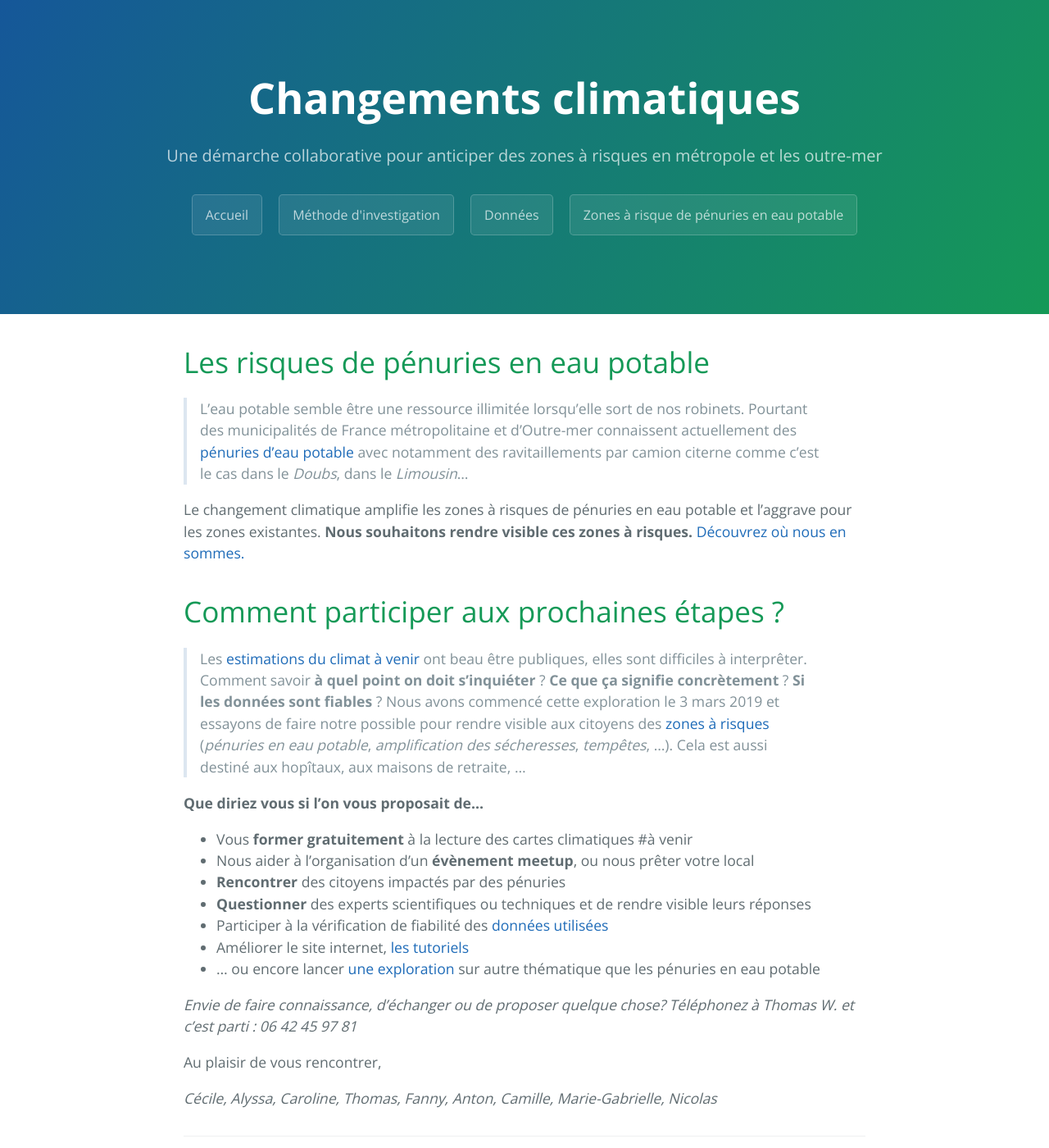
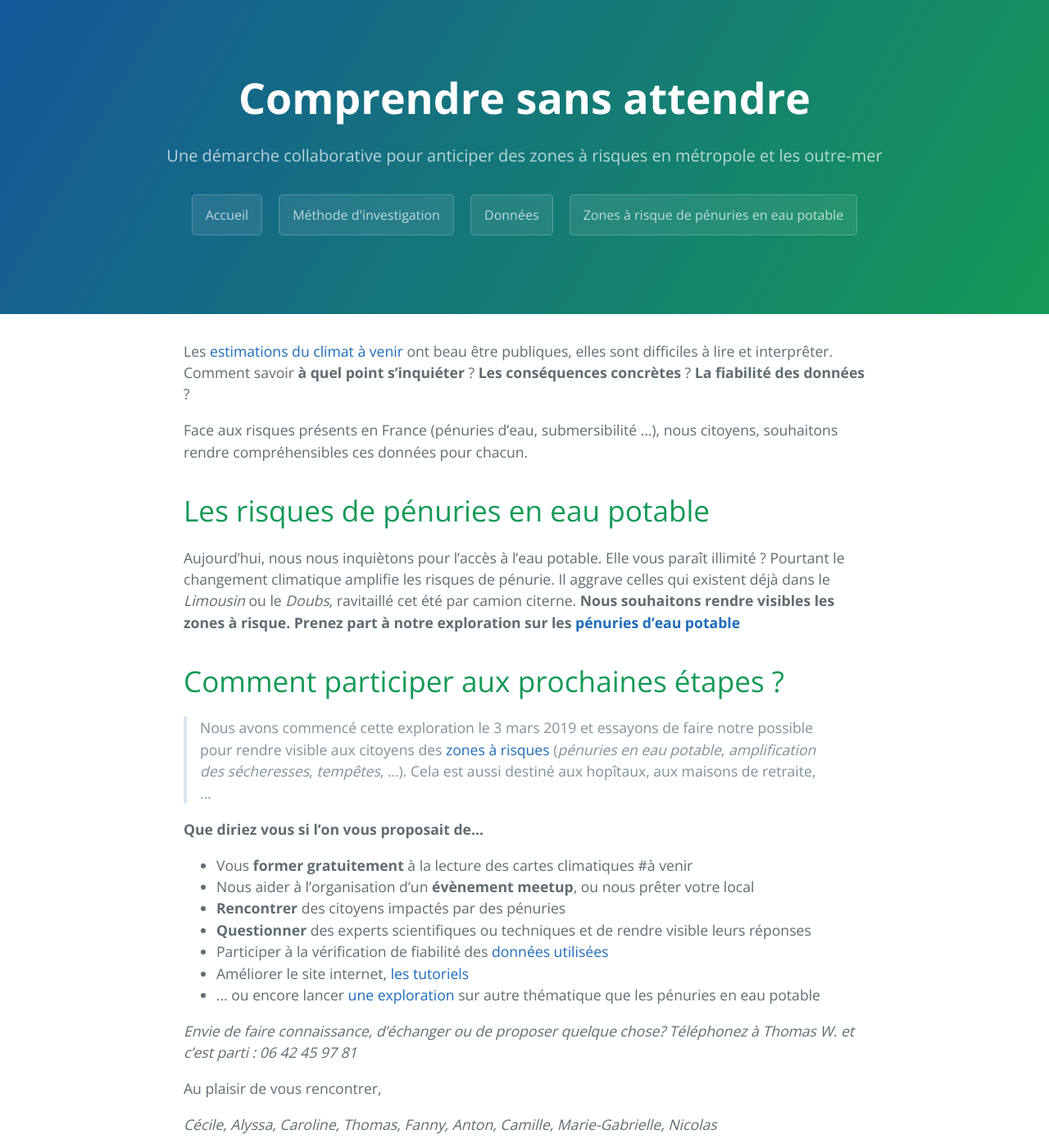
Before and after one commit to secheresses/Ancien-site, a Jekyll site: the page built from index.md, in a window 1280 px wide and 1400 px high. Shown: the whole window at 82% size. Built offline with Jekyll 4.4.1, drawn with Linux system fonts in a browser that asks for light colours.

Commit message:
intro modifiée

```diff
--- a/index.md
+++ b/index.md
@@ -1,18 +1,20 @@
 ---
 layout: default
-title: Changements climatiques
+title: Comprendre sans attendre
 ---
 
+Les [estimations du climat à venir](../donnees) ont beau être publiques, elles sont difficiles à lire et interprêter. Comment savoir **à quel point s'inquiéter** ? **Les conséquences concrètes** ? **La fiabilité des données** ?
+
+Face aux risques présents en France (pénuries d’eau, submersibilité …), nous citoyens, souhaitons rendre compréhensibles ces données pour chacun.
 
 # Les risques de pénuries en eau potable
 
-> L'eau potable semble être une ressource illimitée lorsqu'elle sort de nos robinets. Pourtant des municipalités de France métropolitaine et d'Outre-mer connaissent actuellement des [pénuries d'eau potable](../risques-penurie-eau) avec notamment des ravitaillements par camion citerne comme c'est le cas dans le *Doubs*, dans le *Limousin*...
+Aujourd’hui, nous nous inquiètons pour l’accès à l’eau potable. Elle vous paraît illimité ? Pourtant le changement climatique amplifie les risques de pénurie. Il aggrave celles qui existent déjà dans le *Limousin* ou le *Doubs*, ravitaillé cet été par camion citerne. **Nous souhaitons rendre visibles les zones à risque.  Prenez part à notre exploration sur les [pénuries d'eau potable](../risques-penurie-eau)**
 
-Le changement climatique amplifie les zones à risques de pénuries en eau potable et l'aggrave pour les zones existantes. **Nous souhaitons rendre visible ces zones à risques.** [Découvrez où nous en sommes.](../risques-penurie-eau)
 
 # Comment participer aux prochaines étapes ?
 
-> Les [estimations du climat à venir](../donnees) ont beau être publiques, elles sont difficiles à interprêter. Comment savoir **à quel point on doit s'inquiéter** ? **Ce que ça signifie concrètement** ? **Si les données sont fiables** ? Nous avons commencé cette exploration le 3 mars 2019 et essayons de faire notre possible pour rendre visible aux citoyens des [zones à risques](../methode) (*pénuries en eau potable*, *amplification des sécheresses*, *tempêtes*, ...). Cela est aussi destiné aux hopîtaux, aux maisons de retraite, ...
+>  Nous avons commencé cette exploration le 3 mars 2019 et essayons de faire notre possible pour rendre visible aux citoyens des [zones à risques](../methode) (*pénuries en eau potable*, *amplification des sécheresses*, *tempêtes*, ...). Cela est aussi destiné aux hopîtaux, aux maisons de retraite, ...
 
 **Que diriez vous si l'on vous proposait de...**
 
```
